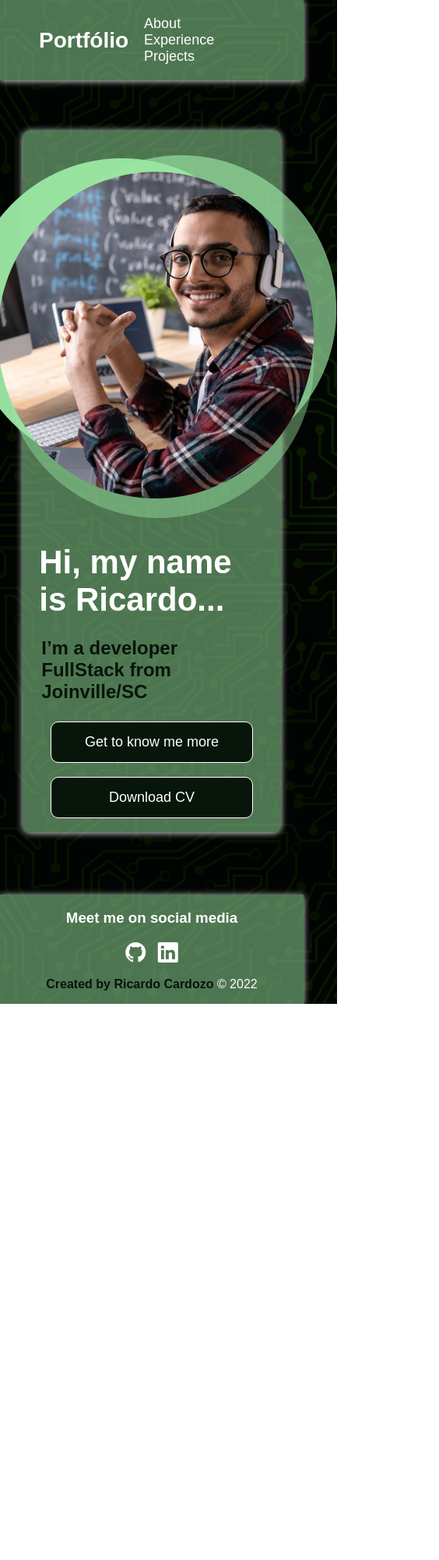
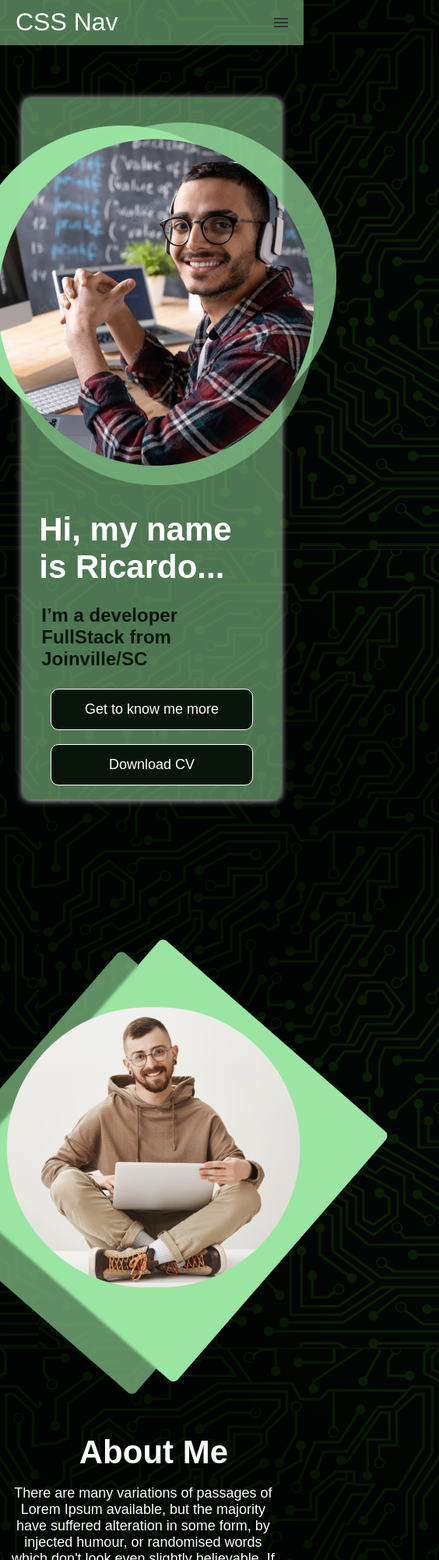
Before and after one commit to Ricardo-Cardozo/Portfolio, a plain HTML site: page index.html in a window 390 px wide. Shown: the top 2000 px of the page at 78% size, 564 px wide, since content can reach past the window. Before the commit the page ends 1287 px from the top, so only its background shows below. Drawn offline with nearby package versions, Linux system fonts and the light colour scheme.

Commit message:
Navbar fixed, layout responsivo

```diff
--- a/assets/css/style.css
+++ b/assets/css/style.css
@@ -2,6 +2,7 @@
     margin: 0;
     padding: 0;
     font-family: Arial, Helvetica, sans-serif;
+    scroll-behavior: smooth;
 }
 
 /*Body*/
@@ -9,10 +10,146 @@ body {
     background-image: url("../img/home-desktop.png");
 }
 
-/*NavBar*/
+/* header */
+
+.header {
+    background-color: rgba(155, 229, 162, 0.5);
+    box-shadow: 1px 1px 4px 0 rgba(0,0,0,.1);
+    position: fixed;
+    width: 100%;
+    z-index: 3;
+    top: 0;
+  }
+
+  .header ul {
+    margin: 0;
+    padding: 0;
+    list-style: none;
+    overflow: hidden;
+  }
+
+  .header li a {
+    display: block;
+    text-decoration: none;
+    color: #fff;
+    transform: .5s;
+    text-align: center;
+    margin: .3em;
+  }
+
+  .header li a:hover,
+  .header .menu-btn:hover {
+   color: #07150A;
+  }
+
+  .header .logo {
+    display: block;
+    float: left;
+    font-size: 2em;
+    padding: 10px 20px;
+    text-decoration: none;
+    color: #fff;
+  }
+
+  /* menu */
+
+  .header .menu {
+    clear: both;
+    max-height: 0;
+    transition: max-height .2s ease-out;
+  }
+
+  /* menu icon */
+
+  .header .menu-icon {
+    cursor: pointer;
+    display: inline-block;
+    float: right;
+    padding: 28px 20px;
+    position: relative;
+    user-select: none;
+  }
+
+  .header .menu-icon .navicon {
+    background: #333;
+    display: block;
+    height: 2px;
+    position: relative;
+    transition: background .2s ease-out;
+    width: 18px;
+  }
+
+  .header .menu-icon .navicon:before,
+  .header .menu-icon .navicon:after {
+    background: #333;
+    content: '';
+    display: block;
+    height: 100%;
+    position: absolute;
+    transition: all .2s ease-out;
+    width: 100%;
+  }
+
+  .header .menu-icon .navicon:before {
+    top: 5px;
+  }
+
+  .header .menu-icon .navicon:after {
+    top: -5px;
+  }
+
+  /* menu btn */
+
+  .header .menu-btn {
+    display: none;
+  }
+
+  .header .menu-btn:checked ~ .menu {
+    max-height: 240px;
+  }
+
+  .header .menu-btn:checked ~ .menu-icon .navicon {
+    background: transparent;
+  }
+
+  .header .menu-btn:checked ~ .menu-icon .navicon:before {
+    transform: rotate(-45deg);
+  }
+
+  .header .menu-btn:checked ~ .menu-icon .navicon:after {
+    transform: rotate(45deg);
+  }
+
+  .header .menu-btn:checked ~ .menu-icon:not(.steps) .navicon:before,
+  .header .menu-btn:checked ~ .menu-icon:not(.steps) .navicon:after {
+    top: 0;
+  }
+
+  /* 48em = 768px */
+
+  @media (min-width: 48em) {
+    .header li {
+      float: left;
+    }
+    .header li a {
+      padding: 20px 30px;
+    }
+    .header .menu {
+      clear: none;
+      float: right;
+      max-height: none;
+    }
+    .header .menu-icon {
+      display: none;
+    }
+  }
+
+
+/*NavBar
 header {
-    display: flex;
-    justify-content: flex-end;
+    position: fixed;
+    width: 100%;
+    z-index: 3;
     align-items: center;
     padding: 20px 50px;
     box-shadow: 0 1px 8px #ddd;
@@ -31,6 +168,10 @@ header {
     font-weight: bold;
 }
 
+header ul {
+    overflow: hidden;
+}
+
 header li {
     list-style: none;
     display: inline-block;
@@ -47,13 +188,15 @@ header a {
 header a:hover {
     color: #07150A;
 }
+*/
 
 /*Card Home*/
 .card-container {
+    position: relative;
     display: flex;
     justify-content: space-around;
     align-items: center;
-    margin:0 auto;
+    margin:125px auto 30px;
     width: 85%;
     background-color: rgba(155, 229, 162, 0.5);
     border-radius: 10px;
@@ -144,6 +287,34 @@ footer h3 {
     color: #07150A;
 }
 
+/*About Cardo*/
+.about-container {
+    display: flex;
+    justify-content: space-around;
+    margin-bottom: 5em;
+    text-align: center;
+    align-items: center;
+}
+
+.about-content {
+    color: #fff
+}
+
+.about-content h1{
+    font-size: 42px;
+    margin-bottom: 0.3em;
+
+    display: flex;
+    flex-direction: column;
+    margin: 0 .5em;
+}
+
+.about-content p {
+    margin: 1em .5em;
+    margin-right: 2em;
+    font-size: 18px;
+}
+
 /*Responsive*/
 @media only screen and (max-width: 950px) {
     /*Card about*/
@@ -151,10 +322,19 @@ footer h3 {
         display:flex;
         flex-direction: column;
         align-items: center;
-        margin:0 auto;
+        margin:125px auto;
         width: 85%;
         background-color: rgba(155, 229, 162, 0.5);
         border-radius: 10px;
         margin-bottom: 5em;
     }
+
+    .about-container {
+        display: flex;
+        flex-direction: column;
+        margin-bottom: 5em;
+        text-align: center;
+        align-items: center;
+        margin-left: .3em;
+    }
   }
--- a/index.html
+++ b/index.html
@@ -9,16 +9,30 @@
     <title>Portfólio</title>
 </head>
 <body>
-    <header>
+    <header class="header">
+        <a href="#" class="logo">CSS Nav</a>
+        <input class="menu-btn" type="checkbox" id="menu-btn" />
+        <label class="menu-icon" for="menu-btn"><span class="navicon"></span></label>
+        <ul class="menu">
+          <li><a href="#About">About</a></li>
+          <li><a href="#Experience">Experience</a></li>
+          <li><a href="#Projects">Projects</a></li>
+        </ul>
+      </header>
+    <!--
+    <header class="header">
         <h1 id="nav-title"><a href="#">Portfólio</a></h1>
+        <input class="menu-btn" type="checkbox" id="menu-btn" />
+        <label class="menu-icon" for="menu-btn"><span class="navicon"></span></label>
         <nav>
             <ul>
-                <li><a href="#">About</a></li>
+                <li><a href="#About">About</a></li>
                 <li><a href="#">Experience</a></li>
                 <li><a href="#">Projects</a></li>
             </ul>
         </nav>
     </header>
+    -->
     <div class="card-container">
         <img src="./assets/img/Avatar.png" alt="Avatar Card About">
         <div class="card-content">
@@ -36,6 +50,19 @@
             </div>
         </div>
     </div>
+    <section id="About">
+        <div class="about-container">
+            <img src="./assets/img/Group.png" alt="Imagem card about">
+            <div class="about-content">
+                <div>
+                    <h1>About Me</h1>
+                </div>
+                <div>
+                    <p>There are many variations of passages of Lorem Ipsum available, but the majority have suffered alteration in some form, by injected humour, or randomised words which don't look even slightly believable. If you are going to use a passage of Lorem Ipsum, you need to be sure there isn't anything embarrassing hidden in the middle of text. All the Lorem Ipsum generators on the Internet tend to repeat predefined chunks as necessary, making this the first true generator on the Internet. It uses a dictionary of over 200 Latin words, combined with a handful of model sentence structures, to generate Lorem Ipsum which looks reasonable. The generated Lorem Ipsum is therefore always free from repetition, injected humour, or non-characteristic words etc.</p>
+                </div>
+            </div>
+        </div>
+    </section>
     <footer>
         <h3>Meet me on social media</h3>
         <div class="footer-content">
```
Also changed, not shown: assets/img/Group.png (added).
